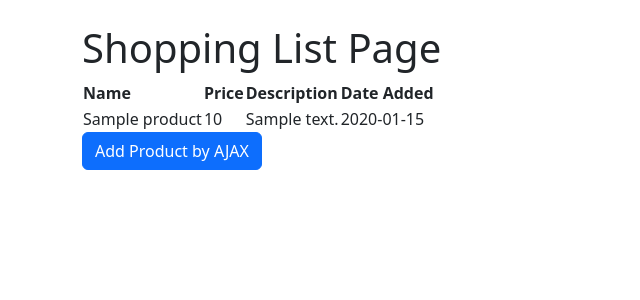
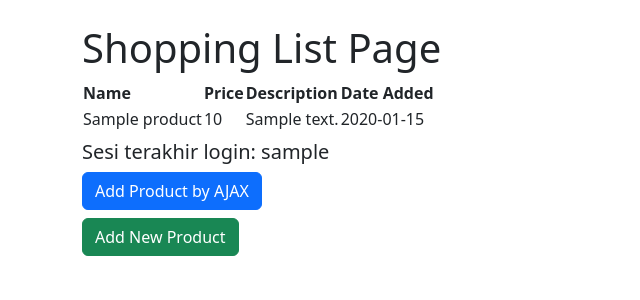
Before and after one commit to nyasiaay/shopping-list, a Django app: template main/templates/main.html in a window 1280 px wide. Shown: the part 54-354 px from the top of the page, without its empty margins (0-640 px from the left). Run offline with Django 4.2, Linux system fonts and the light colour scheme; the template is opened without the code that fills it: most values are stand-ins (such as "Sample title", 1, 10 or a date in 2020).

Commit message:
Tutorial 5

```diff
--- a/main/templates/main.html
+++ b/main/templates/main.html
@@ -30,11 +30,16 @@
     </div>
   </nav>
     <div class="container mt-4">
-        <h1>Shopping List Page</h1>
+        <h1 mb-3>Shopping List Page</h1>
 
 <table id="product_table"></table>
+<h5 class="mt-2">Sesi terakhir login: {{ last_login }}</h5>
 <button type="button" class="btn btn-primary" data-bs-toggle="modal" data-bs-target="#exampleModal">Add Product by AJAX</button>
-
+<div>
+<a href="{% url 'main:create_product' %}" class="btn btn-success mt-2">
+    Add New Product
+</a>
+</div>
 
 <div class="modal fade" id="exampleModal" tabindex="-1" aria-labelledby="exampleModalLabel" aria-hidden="true">
     <div class="modal-dialog">
```
